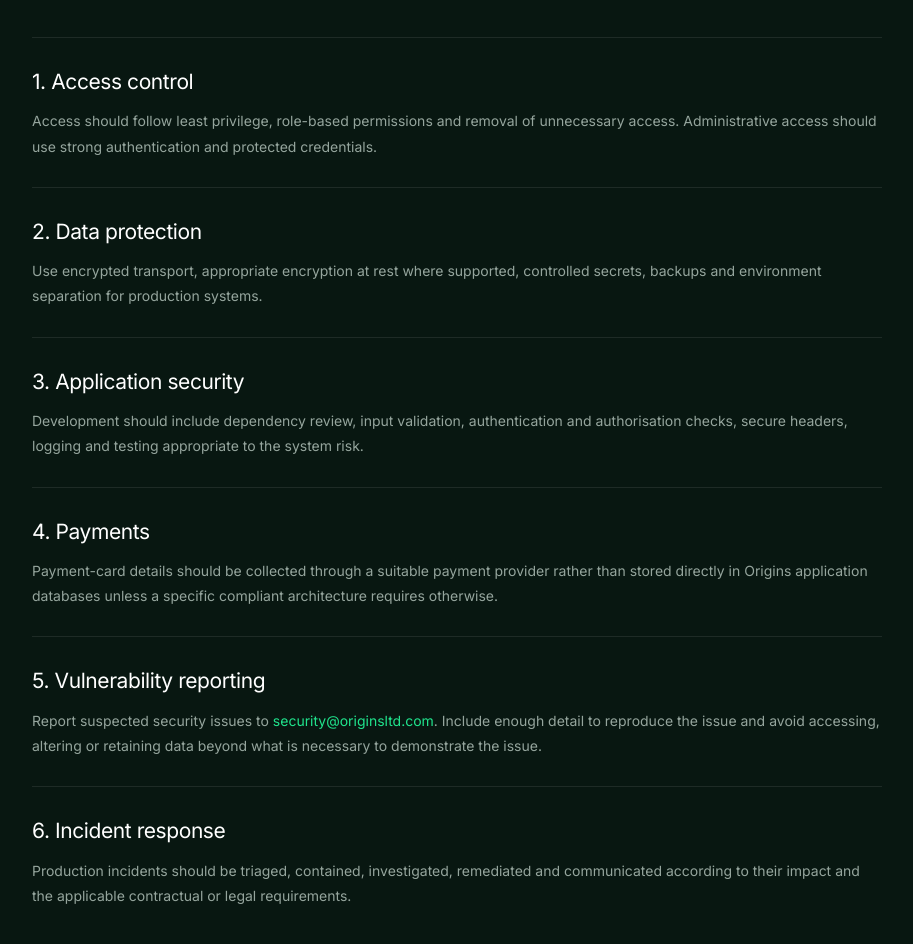
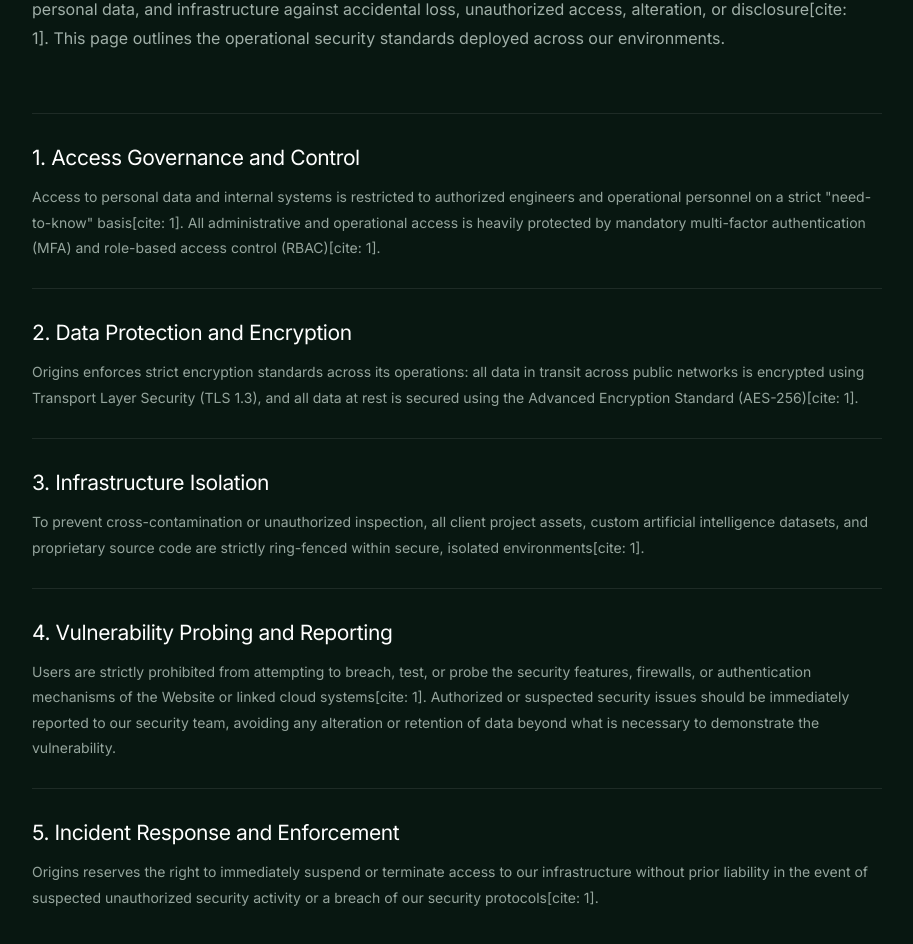
Before and after one commit to Hsu212/origins-software-uk, a Next.js app: page /legal/security in a window 1280 px wide. Shown: the part 372-1316 px from the top of the page, without its empty margins (18-931 px from the left). Built offline with nearby package versions, Linux system fonts and the light colour scheme; no server answers.

Commit message:
Update page.tsx

```diff
--- a/src/app/legal/security/page.tsx
+++ b/src/app/legal/security/page.tsx
@@ -1,12 +1,31 @@
 import LegalPage from '@/app/components/LegalPage';
 
 export default function SecurityPage() {
-  return <LegalPage title="Security" updated="28 September 2026" intro="Security is part of delivery and operations. This page describes the control areas clients and partners may reasonably expect; exact controls should reflect the production environment and any contractual security commitments." sections={[
-    { heading: '1. Access control', body: <p>Access should follow least privilege, role-based permissions and removal of unnecessary access. Administrative access should use strong authentication and protected credentials.</p> },
-    { heading: '2. Data protection', body: <p>Use encrypted transport, appropriate encryption at rest where supported, controlled secrets, backups and environment separation for production systems.</p> },
-    { heading: '3. Application security', body: <p>Development should include dependency review, input validation, authentication and authorisation checks, secure headers, logging and testing appropriate to the system risk.</p> },
-    { heading: '4. Payments', body: <p>Payment-card details should be collected through a suitable payment provider rather than stored directly in Origins application databases unless a specific compliant architecture requires otherwise.</p> },
-    { heading: '5. Vulnerability reporting', body: <p>Report suspected security issues to <a href="mailto:security@originsltd.com">security@originsltd.com</a>. Include enough detail to reproduce the issue and avoid accessing, altering or retaining data beyond what is necessary to demonstrate the issue.</p> },
-    { heading: '6. Incident response', body: <p>Production incidents should be triaged, contained, investigated, remediated and communicated according to their impact and the applicable contractual or legal requirements.</p> },
-  ]} />;
+  return <LegalPage
+    title="Data Security and Infrastructure"
+    updated="28 September 2026"
+    intro="Origins Ltd. UK implements robust technical and organizational security controls to protect digital assets, personal data, and infrastructure against accidental loss, unauthorized access, alteration, or disclosure[cite: 1]. This page outlines the operational security standards deployed across our environments."
+    sections={[
+      {
+        heading: '1. Access Governance and Control',
+        body: <p>Access to personal data and internal systems is restricted to authorized engineers and operational personnel on a strict "need-to-know" basis[cite: 1]. All administrative and operational access is heavily protected by mandatory multi-factor authentication (MFA) and role-based access control (RBAC)[cite: 1].</p>
+      },
+      {
+        heading: '2. Data Protection and Encryption',
+        body: <p>Origins enforces strict encryption standards across its operations: all data in transit across public networks is encrypted using Transport Layer Security (TLS 1.3), and all data at rest is secured using the Advanced Encryption Standard (AES-256)[cite: 1].</p>
+      },
+      {
+        heading: '3. Infrastructure Isolation',
+        body: <p>To prevent cross-contamination or unauthorized inspection, all client project assets, custom artificial intelligence datasets, and proprietary source code are strictly ring-fenced within secure, isolated environments[cite: 1].</p>
+      },
+      {
+        heading: '4. Vulnerability Probing and Reporting',
+        body: <p>Users are strictly prohibited from attempting to breach, test, or probe the security features, firewalls, or authentication mechanisms of the Website or linked cloud systems[cite: 1]. Authorized or suspected security issues should be immediately reported to our security team, avoiding any alteration or retention of data beyond what is necessary to demonstrate the vulnerability.</p>
+      },
+      {
+        heading: '5. Incident Response and Enforcement',
+        body: <p>Origins reserves the right to immediately suspend or terminate access to our infrastructure without prior liability in the event of suspected unauthorized security activity or a breach of our security protocols[cite: 1].</p>
+      },
+    ]}
+  />;
 }
```
